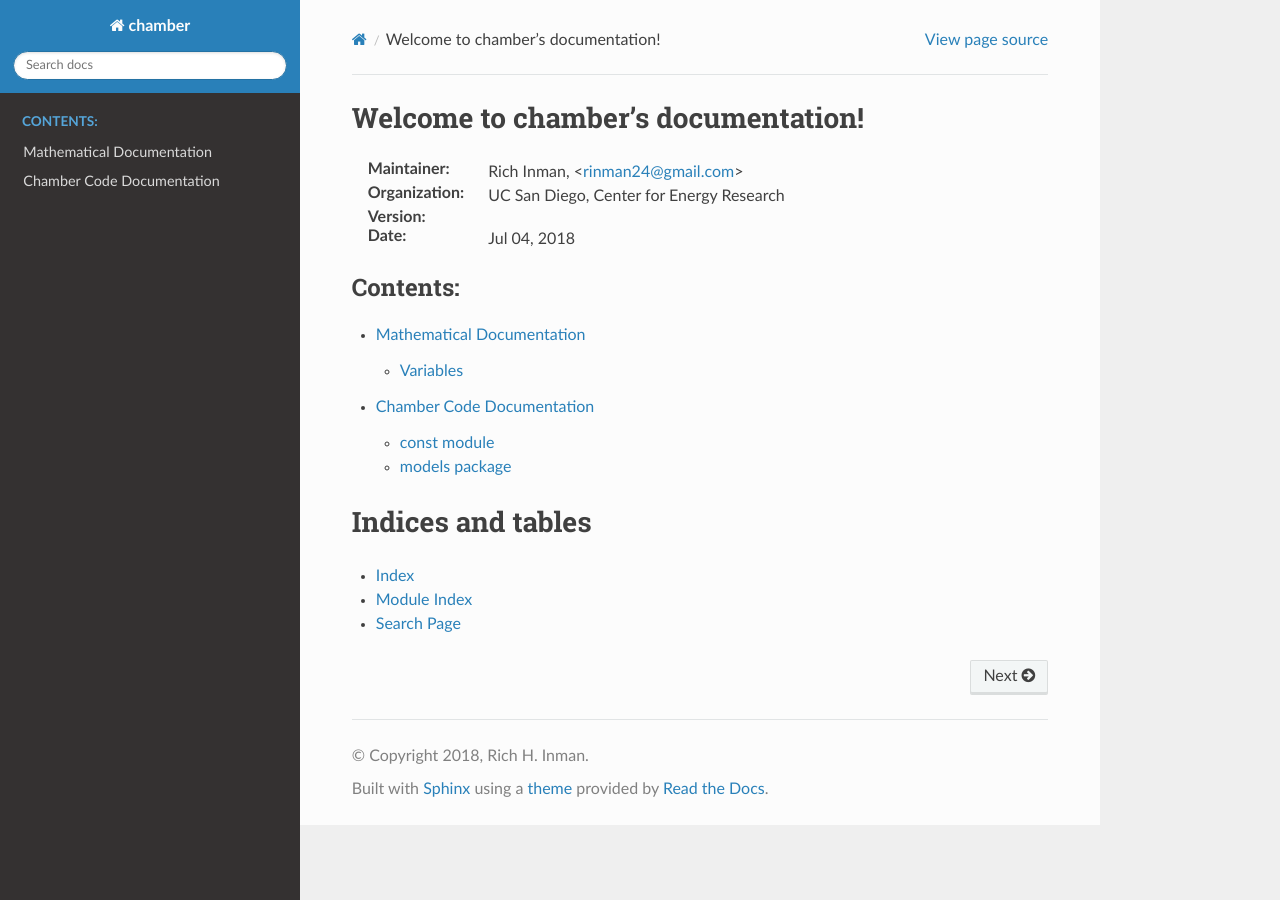
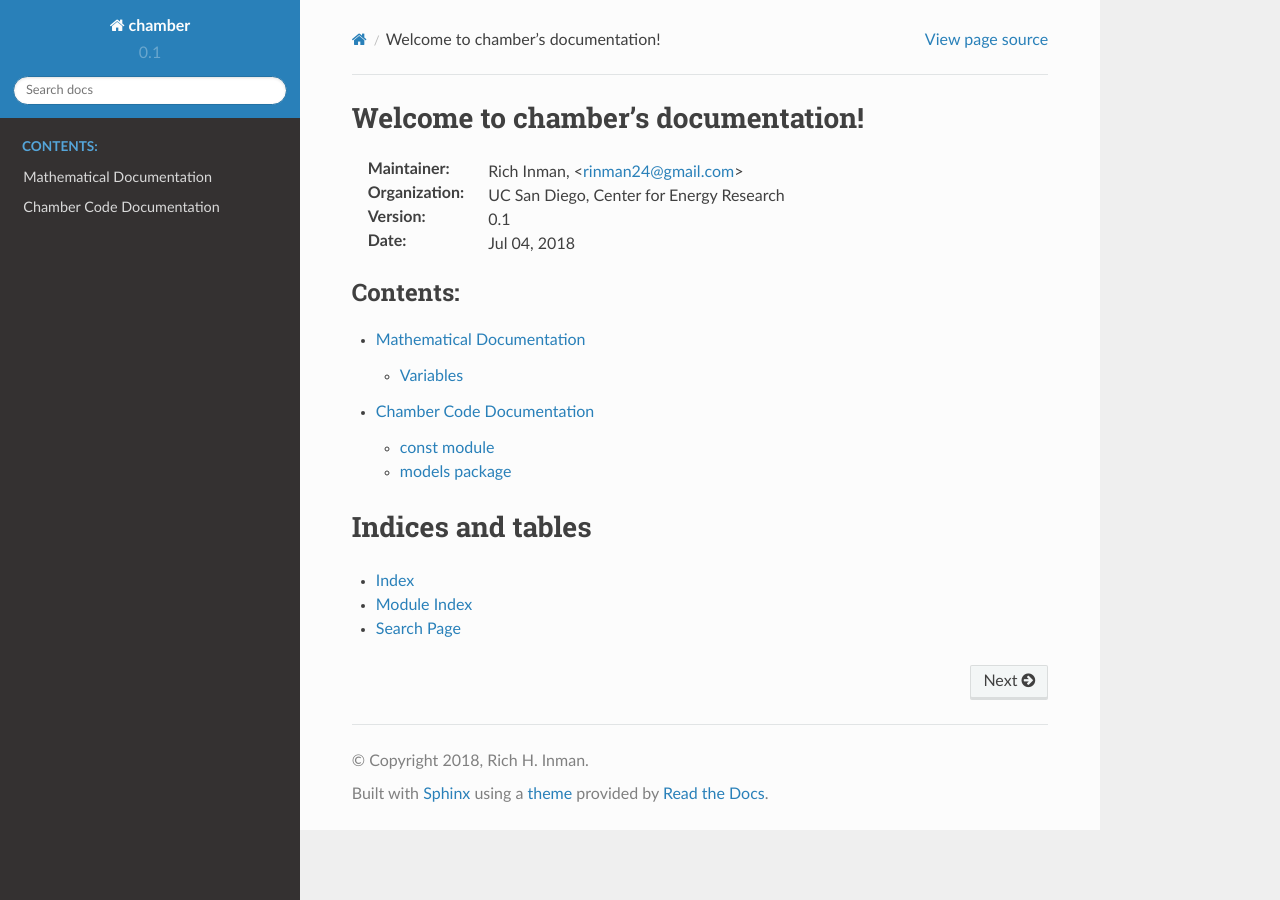
Before and after one commit to rinman24/coimbra_chamber, a Sphinx documentation site: the page built from docs/index.rst, in a window 1280 px wide. Built offline with Sphinx 7.4.7 and the Read the Docs theme 2.0.0, drawn with Linux system fonts in a browser that asks for light colours; pages that are not in the unit, such as notebooks, are missing from menus.

Commit message:
Updates version number

```diff
--- a/docs/conf.py
+++ b/docs/conf.py
@@ -24,7 +24,7 @@ copyright = '2018, Rich H. Inman'
 author = 'Rich H. Inman'
 
 # The short X.Y version
-version = ''
+version = '0.1'
 # The full version, including alpha/beta/rc tags
 release = '0.1'
 
```
